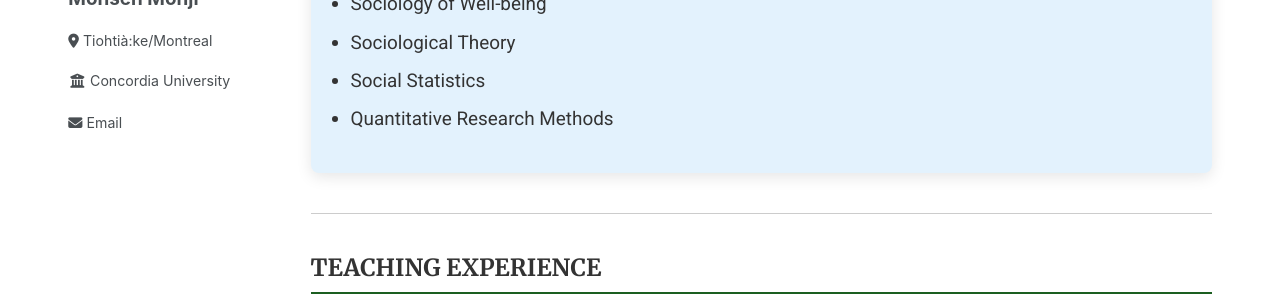
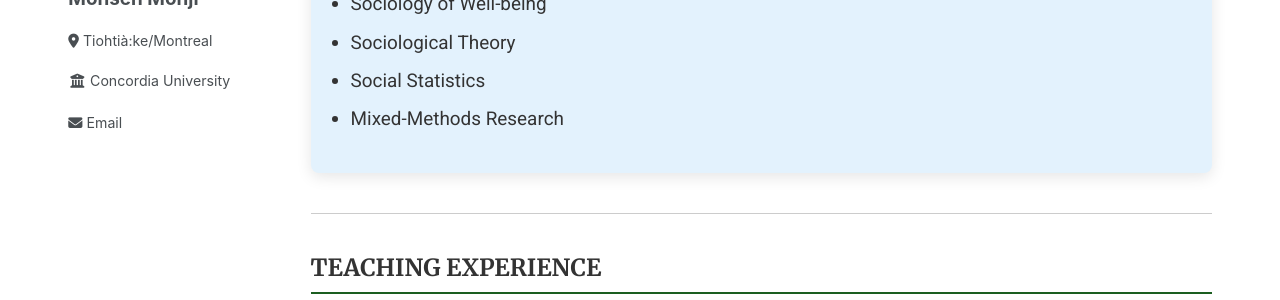
Before and after one commit to Mohsnmonji/mohsnmonji.github.io, a Jekyll site: the page built from _pages/teaching.md, in a window 1280 px wide and 900 px high. Shown: the part 267-567 px from the top of the window. Built offline with Jekyll 4.4.1, drawn with Linux system fonts in a browser that asks for light colours.

Commit message:
Update teaching.md

```diff
--- a/_pages/teaching.md
+++ b/_pages/teaching.md
@@ -68,7 +68,7 @@ author_profile: true
       <li>Sociology of Well-being</li>
       <li>Sociological Theory</li>
       <li>Social Statistics</li>
-      <li>Quantitative Research Methods</li>
+      <li>Mixed-Methods Research</li>
     </ul>
   </div>
 </div>
```
